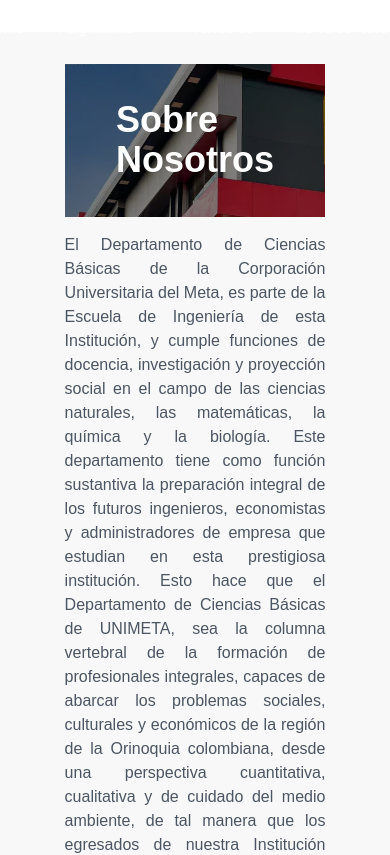
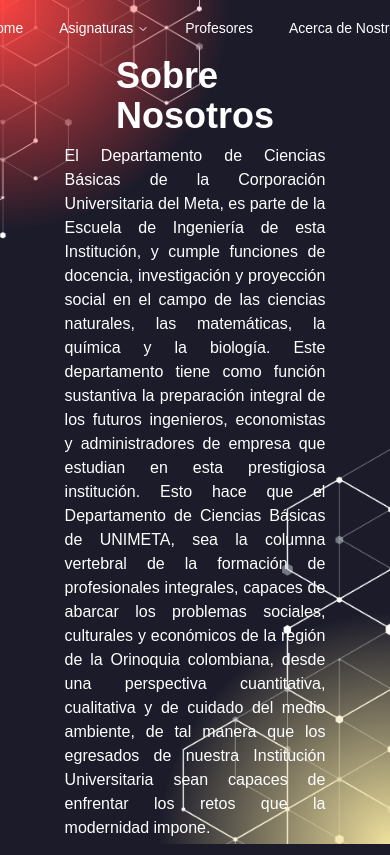
Before and after one commit to DuvanRozoParra/cbtic-2024, a Next.js app: page /about in a window 390 px wide. Shown: the top 855 px of the page. Built offline with nearby package versions, Linux system fonts and the light colour scheme.

Commit message:
feact: fixed background

```diff
--- a/src/app/about/page.tsx
+++ b/src/app/about/page.tsx
@@ -9,7 +9,7 @@
 
 export default function Home() {
   return (
-    <section className="pt-8">
+    <section>
       <CarouselAbout />
     </section>
   );
--- a/src/app/globals.css
+++ b/src/app/globals.css
@@ -21,24 +21,28 @@
   background:
     radial-gradient(circle at top left, #FC4442, transparent 25%),
     radial-gradient(circle at bottom right, #F0E19E, transparent 25%),
-    url('/images/Esquina1.png') top left/contain no-repeat,
-    url('/images/Esquina2.png') bottom right/contain no-repeat;
+    url('/images/Esquina2.png') top left/contain no-repeat,
+    url('/images/Esquina1.png') bottom right/contain no-repeat;
+
 
   background-position:
     top left,
     bottom right,
-    top 0 left -15vw,
-    bottom -25vh right 0;
+    top left -7vw,
+    bottom right -7vw;
 
-  position:fixed;
+  position: fixed;
   left: 0;
-  width: 100vw;
-  height: 100vh;
+  width: 100%;
+  height: 100%;
   z-index: 0;
   pointer-events: none;
-  background-attachment: scroll;
+
+  /* Fija el fondo respecto a la ventana */
+  background-attachment: fixed;
   background-repeat: no-repeat;
 }
+
 
 .font-roboto {
   font-family: var(--font-roboto);
--- a/src/app/page.tsx
+++ b/src/app/page.tsx
@@ -9,8 +9,9 @@
 
 export default function Home() {
   return (
-    <section className="w-full min-h-screen md:h-screen flex flex-col items-center justify-center text-white relative bg-[#1B1B2A] overflow-auto">
-      <div className="w-full h-full absolute inset-0 bg-radial-gradient"></div>
+    <section className="w-full min-h-screen md:h-screen flex flex-col items-center justify-center text-white  bg-[#1B1B2A]">
+
+      <div className=" absolute inset-0 bg-radial-gradient"></div>
 
       <div className="w-full sm:w-auto order-first sm:absolute sm:top-8 sm:left-5 lg:top-10 lg:left-20 z-20 px-4 py-4 sm:px-0 sm:py-0">
         <p className="font-roboto font-semibold text-cyan-50 flex items-center gap-2 ">
@@ -31,7 +32,6 @@
             </h1>
             <p className="mt-4 text-base sm:text-lg lg:text-xl tracking-wide">
               Neque porro quisquam est qui dolorem ipsum quia dolor sit amet, consectetur, adipisci velit.
-              "arregle la landing page calchon"
             </p>
           </div>
           <div className="mt-6">
--- a/src/components/about/carousel.tsx
+++ b/src/components/about/carousel.tsx
@@ -70,8 +70,11 @@
 
 export function CarouselAbout() {
   return (
-    <main className="flex flex-col p-8 gap-5 bg-[#f8f8f8]">
-      <div className="w-full h-screen flex justify-center items-center flex-col gap-4 bg-[#f8f8f8]">
+    <main className="z-10 flex flex-col p-8 gap-5 bg-[#1B1B2A]">
+
+      <div className="top-0 left-0 bg-radial-gradient -z-10"></div>
+
+      <div className="w-full flex justify-center items-center flex-col gap-4 z-10 mt-16">
         <div className="w-4/5 h-full relative">
           <Image
             src={"/images/fondo_unimeta.webp"}
@@ -80,13 +83,13 @@
             className="w-full object-cover h-full object-top"
           />
           <div className="absolute top-0 left-0 w-full h-full bg-black opacity-50"></div>
-          <h1 className="absolute top-1/2 left-1/2 transform -translate-x-1/2 -translate-y-1/2 text-white text-4xl font-bold">
+          <h1 className="absolute left-1/2 transform -translate-x-1/2 -translate-y-1/2 text-white text-4xl font-bold ">
             Sobre Nosotros
           </h1>
         </div>
         <section
-          className="text-gray-600 body-font flex justify-
-      center items-center flex-col gap-10 w-4/5 h-4/5"
+          className="text-white body-font flex justify-
+      center items-center flex-col gap-10 w-4/5 h-full mt-8"
         >
           <p className="text-justify">
             El Departamento de Ciencias Básicas de la Corporación Universitaria del Meta,
@@ -137,8 +140,8 @@
           </div>
         </section>
       </div>
-      <section className="w-full h-full bg-[#f8f8f8] flex flex-col items-center justify-center relative gap-5">
-        <section className="flex justify-center flex-col items-center w-4/5 gap-4">
+      <section className="w-full h-full flex flex-col items-center justify-center relative gap-5">
+        <section className="flex justify-center flex-col items-center w-4/5 gap-4 text-white">
           <h1 className="text-4xl font-bold">Equipo de trabajo</h1>
           <p className="text-lg text-center">
             Descubre cómo nuestro talentoso equipo de trabajo impulsa el crecimiento del
@@ -166,9 +169,8 @@
                           alt={`Foto-de-perfil-de-${elemento.name}`}
                           className={`object-contain rounded-t-sm  object-center`}
                           style={{
-                            backgroundColor: `${
-                              elemento.color ? `#${elemento.color}` : "#c0bfc4"
-                            }`,
+                            backgroundColor: `${elemento.color ? `#${elemento.color}` : "#c0bfc4"
+                              }`,
                           }}
                           fill
                           sizes="100% 100%"
--- a/src/config.ts
+++ b/src/config.ts
@@ -1,2 +1,2 @@
 export const PATH_LAW_FARADAY = "/Models/lawfaraday";
-export const PATH_RAU = "/Models/Rau";
+export const PATH_RAU = "/Models/rau";
--- a/src/models/Rau/index.ts
+++ b/src/models/Rau/index.ts
@@ -1 +1 @@
-export { Model as Howl  } from "@/models/Rau/owl";
+export { Model as owl  } from "@/models/Rau/owl";
```
